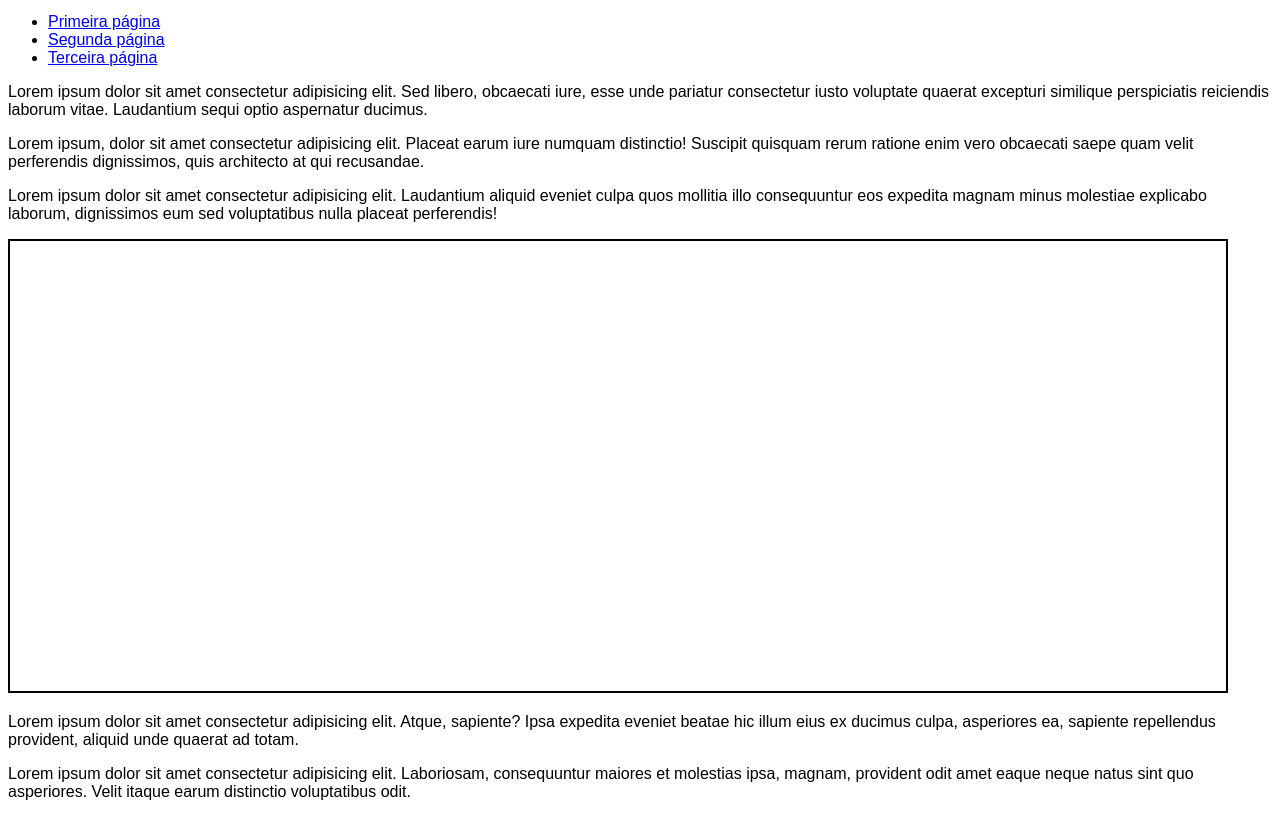
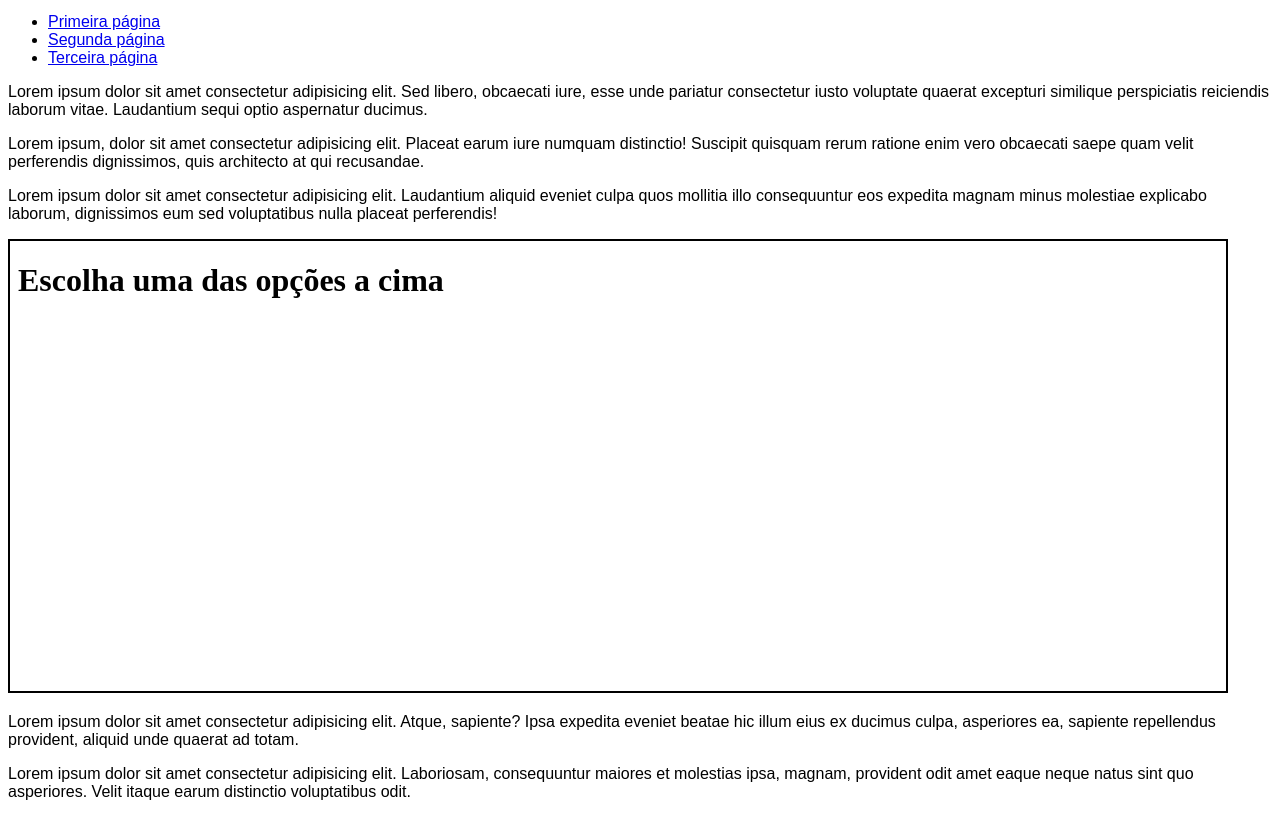
Before and after one commit to 7FelipeLeite/html-css, a plain HTML site: page exercicios/ex024/iframe003.html in a window 1280 px wide. Shown: the part 119-936 px from the top of the page. Drawn offline with Linux system fonts and the light colour scheme.

Commit message:
Update iframe003.html

```diff
--- a/exercicios/ex024/iframe003.html
+++ b/exercicios/ex024/iframe003.html
@@ -30,7 +30,7 @@
     <p>Lorem ipsum, dolor sit amet consectetur adipisicing elit. Placeat earum iure numquam distinctio! Suscipit quisquam rerum ratione enim vero obcaecati saepe quam velit perferendis dignissimos, quis architecto at qui recusandae.</p>
     <p>Lorem ipsum dolor sit amet consectetur adipisicing elit. Laudantium aliquid eveniet culpa quos mollitia illo consequuntur eos expedita magnam minus molestiae explicabo laborum, dignissimos eum sed voluptatibus nulla placeat perferendis!</p>
 
-    <iframe src="" id="tela" name="frame">Infelizmente seu navegardor não é compatível com isso</iframe>
+    <iframe srcdoc="<h1>Escolha uma das opções a cima</h1>" id="tela" name="frame">Infelizmente seu navegardor não é compatível com isso</iframe>
 
     <p>Lorem ipsum dolor sit amet consectetur adipisicing elit. Atque, sapiente? Ipsa expedita eveniet beatae hic illum eius ex ducimus culpa, asperiores ea, sapiente repellendus provident, aliquid unde quaerat ad totam.</p>
     <p>Lorem ipsum dolor sit amet consectetur adipisicing elit. Laboriosam, consequuntur maiores et molestias ipsa, magnam, provident odit amet eaque neque natus sint quo asperiores. Velit itaque earum distinctio voluptatibus odit.</p>
```
